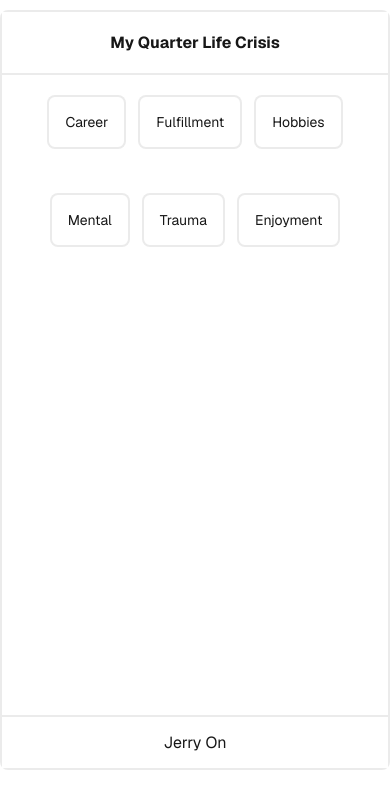
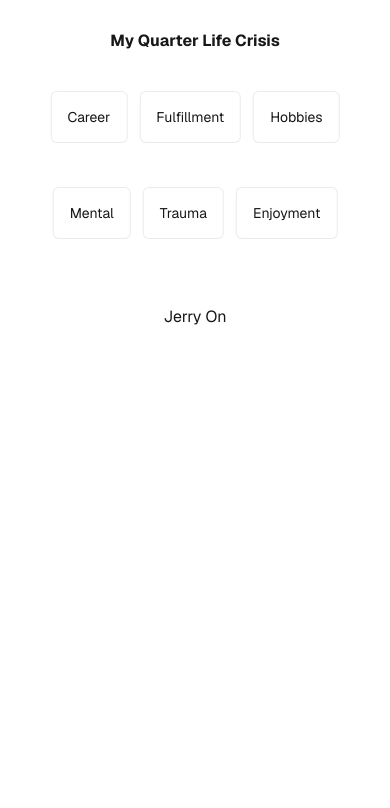
Before and after one commit to JerryWuOn/WDIMTB-Persistent, a Next.js app: page /information in a window 390 px wide. Shown: the top 808 px of the page. Built offline with nearby package versions, Linux system fonts and the light colour scheme.

Commit message:
update dark mode

```diff
--- a/src/app/information/information.module.css
+++ b/src/app/information/information.module.css
@@ -11,9 +11,6 @@
   transform: translateX(-50%);
   width: 100%;
   max-width: 800px;
-  background-color: transparent;
-  border-radius: 8px;
-  border: 2px solid var(--gray-alpha-200);
   display: flex;
   flex-direction: column;
   height: 90vh;
@@ -25,58 +22,16 @@
   flex-shrink: 0;
   padding: 20px;
   text-align: center;
-  border-bottom: 2px solid var(--gray-alpha-200);
-  background: white;
+  background: var(--background);
 }
 
 .main {
   flex: 1;
   overflow-y: auto;
   padding: 20px;
-  gap: 20px;
+  gap: 40px;
   display: flex;
   flex-direction: column;
-  align-items: center;
-}
-
-
-.footer {
-  flex-shrink: 0;
-  padding: 15px;
-  text-align: center;
-  border-top: 2px solid var(--gray-alpha-200);
-  background: white;
-}
-
-.footer a {
-  display: flex;
-  align-items: center;
-  gap: 8px;
-}
-
-.footer img {
-  flex-shrink: 0;
-}
-
-@media (prefers-color-scheme: dark) {
-  .information {
-    --button-primary-hover: #ccc;
-    --button-secondary-hover: #1a1a1a;
-    border: 2px solid var(--gray-alpha-200);
-  }
-  .information p,
-  .question {
-    color: black;
-  }
-  .content {
-    color: #fff;
-  }
-}
-
-.main {
-  display: flex;
-  flex-direction: column;
-  gap: 40px;
   align-items: center;
 }
 
@@ -96,18 +51,14 @@
   display: flex;
   flex-direction: column;
   gap: 16px;
-  background-color: white;
+  background-color: var(--background);
   padding: 16px;
-  border-radius: 8px;
   cursor: pointer;
-  border: 2px solid var(--gray-alpha-200);
-  transition: none;
+  transition: border-color 0.2s, background-color 0.2s;
 }
 
 .main li:hover {
-  cursor: pointer;
-  background-color: white;
-  border-color: var(--gray-alpha-200);
+  border-color: var(--button-primary-hover);
 }
 
 .main li .question {
@@ -145,7 +96,6 @@
   border-radius: 128px;
   height: 48px;
   padding: 0 24px;
-  border: none;
   border: 2px solid transparent;
   transition: background 0.2s, color 0.2s, border-color 0.2s;
   cursor: pointer;
@@ -181,16 +131,23 @@ a.secondary {
 .listItem {
   padding: 8px 14px;
   font-size: 14px;
-  background: #f0f0f0;
+  background: var(--gray-alpha-100);
   border-radius: 6px;
   cursor: pointer;
   transition: 0.2s ease;
   border: 1px solid var(--gray-alpha-200);
   white-space: nowrap;
+  color: var(--foreground);
 }
 
 .listItem:hover {
-  background: #ddd;
+  background: var(--gray-alpha-200);
+}
+
+.listItem.active {
+  background: black;
+  color: white;
+  border-color: black;
 }
 
 .overlay {
@@ -206,7 +163,7 @@ a.secondary {
 }
 
 .popup {
-  background: white;
+  background: var(--background);
   border-radius: 12px;
   padding: 1.5rem;
   max-width: 600px;
@@ -232,12 +189,13 @@ a.secondary {
   margin-top: 1rem;
 }
 
-
 .footer {
   grid-row-start: 3;
   display: flex;
   gap: 24px;
   justify-content: center;
+  padding: 15px;
+  background: var(--background);
 }
 
 .footer a {
@@ -253,15 +211,74 @@ a.secondary {
 @media (hover: hover) and (pointer: fine) {
   a.primary:hover {
     background: var(--button-primary-hover);
+    border-color: transparent;
   }
   a.secondary:hover {
     background: var(--button-secondary-hover);
+    border-color: transparent;
+  }
+  .footer a:hover {
+    text-decoration: underline;
+    text-underline-offset: 4px;
   }
 }
 
-@media (min-width: 1024px) {
+@media (prefers-color-scheme: dark) {
   .information {
-    border: none;
+    --gray-rgb: 255, 255, 255;
+    --gray-alpha-200: rgba(var(--gray-rgb), 0.145);
+    --gray-alpha-100: rgba(var(--gray-rgb), 0.06);
+    --button-primary-hover: #ccc;
+    --button-secondary-hover: #1a1a1a;
   }
 
+  .header,
+  .footer {
+    background: var(--background);
+  }
+
+  .main li {
+    background: var(--background);
+  }
+
+  .listItem {
+    background: var(--gray-alpha-100);
+    color: var(--foreground);
+  }
+
+  .listItem.active {
+    background: white;
+    color: black;
+    border-color: white;
+  }
 }
+
+@media (max-width: 600px) {
+  .information {
+    width: 95%;
+    height: auto;
+    max-height: 90vh;
+  }
+  .main {
+    align-items: center;
+  }
+  .main ol {
+    text-align: center;
+  }
+  .ctas {
+    flex-direction: column;
+  }
+  .ctas a {
+    font-size: 14px;
+    height: 40px;
+    padding: 0 16px;
+  }
+  a.secondary {
+    min-width: auto;
+  }
+  .footer {
+    flex-wrap: wrap;
+    align-items: center;
+    justify-content: center;
+  }
+}
--- a/src/app/information/page.js
+++ b/src/app/information/page.js
@@ -1,6 +1,8 @@
 "use client";
 import React, { useState, useEffect } from "react";
 import styles from "./information.module.css";
+import Link from "next/link";
+
 
 export default function Information() {
   const [openCategory, setOpenCategory] = useState(null);
@@ -16,7 +18,9 @@ export default function Information() {
     <div className={styles.information}>
       {/* Header (fixed at top) */}
       <header className={styles.header}>
-        <b>My Quarter Life Crisis</b>
+        <Link href="/" passHref>
+          <b style={{ cursor: "pointer" }}>My Quarter Life Crisis</b>
+        </Link>
       </header>
 
       {/* Scrollable content */}
@@ -26,7 +30,7 @@ export default function Information() {
           {Object.keys(categories).map((cat, i) => (
             <li
               key={i}
-              className={styles.listItem}
+              className={`${styles.listItem} ${openCategory === cat ? styles.active : ""}`}
               onClick={() => setOpenCategory(cat)}
             >
               {cat}
```
